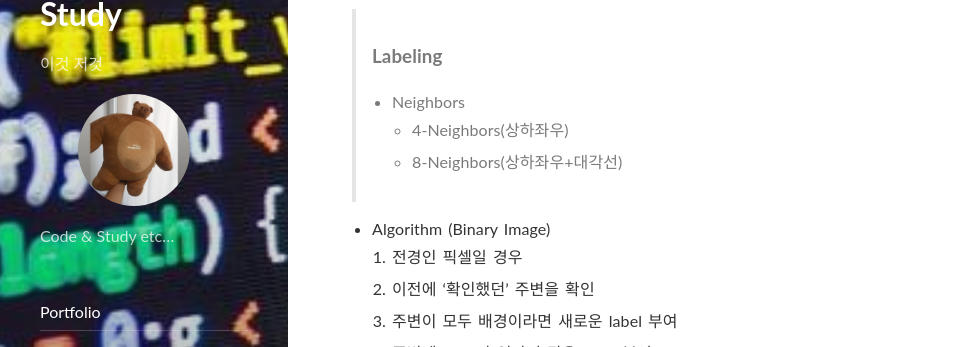
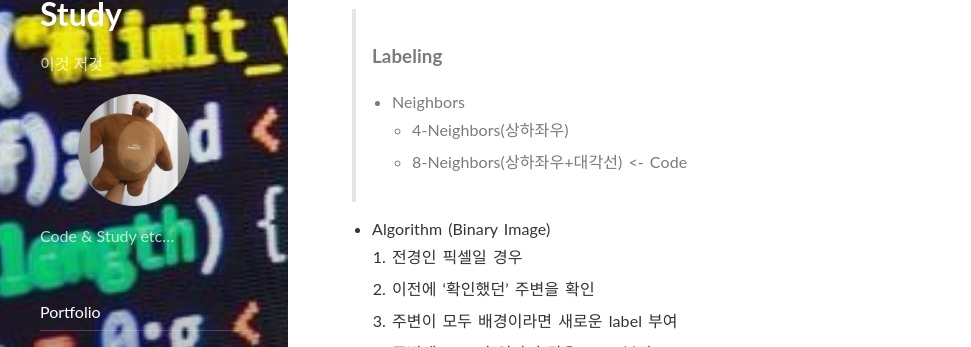
Before and after one commit to ekgus2222/ekgus2222.github.io, a Jekyll site: the page built from _posts/learn/computer_vision/2021-07-05-making-blog.md, in a window 1280 px wide and 900 px high, scrolled down 2437 px. Shown: the part 108-455 px from the top of the window, without its empty margins (0-971 px from the left). Built offline with Jekyll 4.4.1, drawn with Linux system fonts in a browser that asks for light colours; nearby versions of some CDN libraries; comment, search, counter and statistics services are not loaded.

Commit message:
Update 2021-07-05-making-blog.md

````diff
--- a/_posts/learn/computer_vision/2021-07-05-making-blog.md
+++ b/_posts/learn/computer_vision/2021-07-05-making-blog.md
@@ -113,7 +113,7 @@ use_math: true
 > ### Labeling
 - Neighbors
     - 4-Neighbors(상하좌우)
-    - 8-Neighbors(상하좌우+대각선)
+    - 8-Neighbors(상하좌우+대각선) <- Code
 
 
 - Algorithm (Binary Image)
@@ -123,6 +123,7 @@ use_math: true
     4. 주변에 label이 있다면 같은 label 부여
     5. 주변의 label이 여러개인 경우 우선순위에 따라 label 부여
     6. Second Pass를 통해 좀 더 정확한 Labeling
+
 
 > ### Code
 ```C++
````
